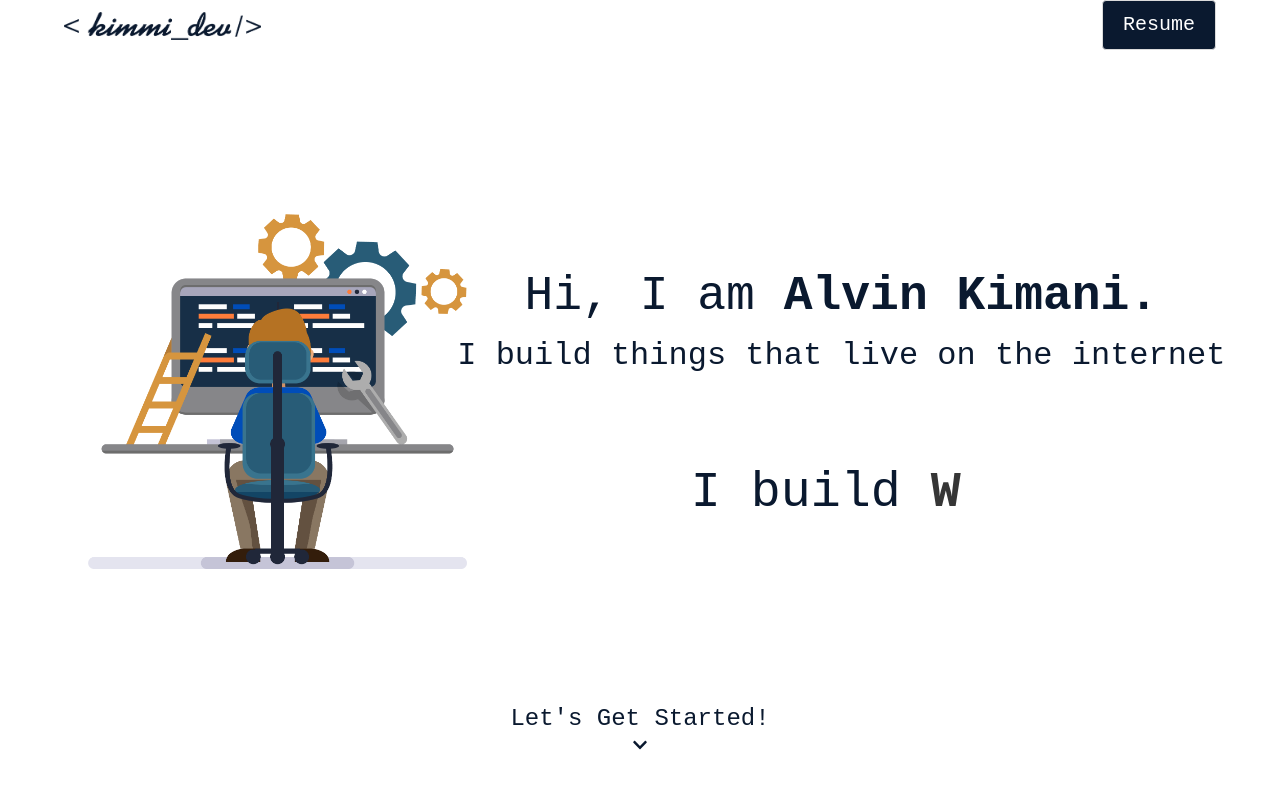
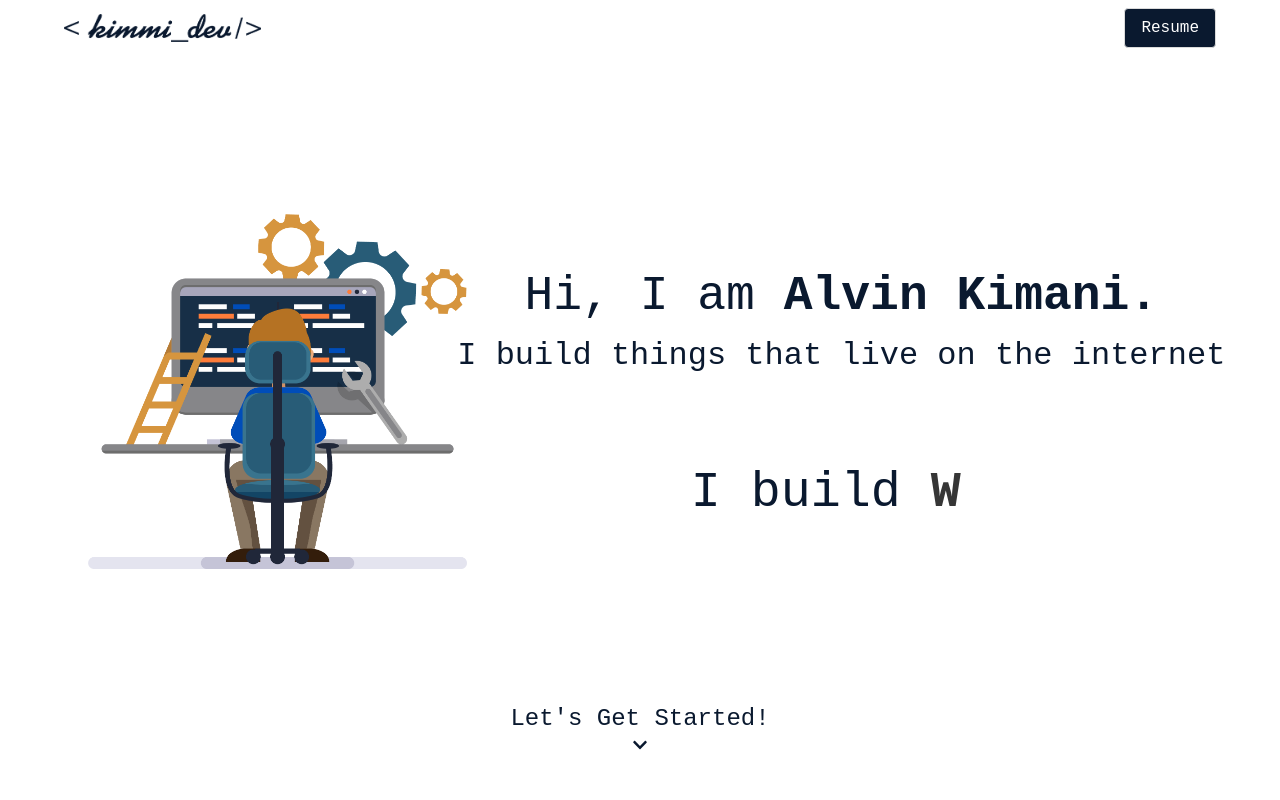
Before and after one commit to KimaniKabiria/kimmidev, a Gatsby site: page / in a window 1280 px wide. Shown: the top 800 px of the page. Built offline with nearby package versions, Linux system fonts and the light colour scheme; Gatsby itself is replaced by a stand-in of ours; what react-animations would draw is missing.

Commit message:
Fized Navbar responsiveness & Added resume to contacts section

```diff
--- a/src/components/contact.js
+++ b/src/components/contact.js
@@ -1,4 +1,5 @@
 import React from 'react';
+import Resume from '../images/resume.pdf'
 
 import './style.scss';
 
@@ -33,6 +34,13 @@ const Contact =() =>(
                                         <p className="is-navy">Say Hello</p>
                                     </button>
                                 </a>
+                                &nbsp;
+                                &nbsp;
+                                <a href={Resume}>
+                                    <button className="button sectionNavy is-large">
+                                        <p className="is-wht is-family-code">Resume</p>
+                                    </button>
+                                </a>
                             </div>
                             <div className="column is-one-third-desktop"></div>
                         </div>
--- a/src/components/navbar.js
+++ b/src/components/navbar.js
@@ -17,31 +17,15 @@ const Navbar = () => (
 					</a>
 				</div>
 				<div id="navbarMenuHeroA" className="navbar-menu">
-					{/* <div className="navbar-end">
+					<div className="navbar-end">
 						<span className="navbar-item">
-							<p>01. About </p>
+							<a href={Resume}>
+								<button className="button sectionNavy">
+									<p className="is-wht is-family-code">Resume</p>
+								</button>
+							</a>
 						</span>
-						<span className="navbar-item">
-							<p>02. Tech</p>
-						</span>
-						<span className="navbar-item">
-							<p>03. Work</p>
-						</span>
-						<span className="navbar-item">
-							<p>04. Showcase</p>
-						</span>
-						<span className="navbar-item">
-							<p>05. Contact Us</p>
-						</span>
-					</div> */}
-				</div>
-				<div className="navbar-end">
-					<br/>
-					<a href={Resume}>
-						<button className="button sectionNavy is-medium">
-							<p className="is-wht is-family-code">Resume</p>
-						</button>
-					</a>
+					</div>
 				</div>
 			</div>
 		</nav>
```
